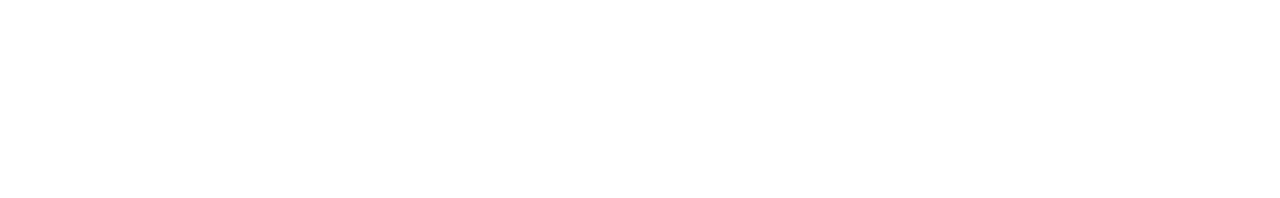
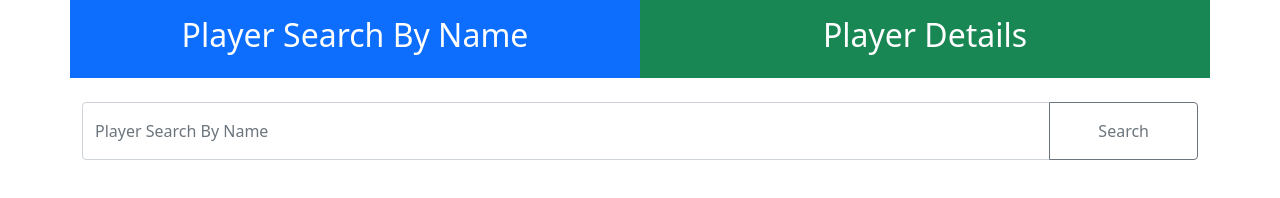
Before and after one commit to MdMostaqAhmed/sports-db-api, a plain HTML site: page index.html in a window 1280 px wide. Drawn offline with nearby package versions, Linux system fonts and the light colour scheme.

Commit message:
search button addt

```diff
--- a/index.html
+++ b/index.html
@@ -13,6 +13,39 @@
     />
   </head>
   <body>
+    <header class="container">
+      <!-- Search And Details -->
+      <div class="row">
+        <div class="col-6 text-center text-white bg-primary py-3">
+          <h2>Player Search By Name</h2>
+        </div>
+        <div class="col-6 text-center text-white bg-success py-3">
+          <h2>Player Details</h2>
+        </div>
+      </div>
+    </header>
+
+    <main class="container">
+      <!-- Search Box -->
+      <div class="input-group my-3 py-2">
+        <input
+          id="search-box"
+          type="text"
+          class="form-control py-3"
+          placeholder="Player Search By Name"
+          aria-label="Recipient's username"
+          aria-describedby="button-addon2"
+        />
+        <button
+          id="search-button"
+          class="btn btn-outline-secondary px-5"
+          type="button"
+        >
+          Search
+        </button>
+      </div>
+    </main>
+
     <script
       src="https://cdn.jsdelivr.net/npm/bootstrap@5.1.3/dist/js/bootstrap.bundle.min.js"
       integrity="sha384-ka7Sk0Gln4gmtz2MlQnikT1wXgYsOg+OMhuP+IlRH9sENBO0LRn5q+8nbTov4+1p"
```
